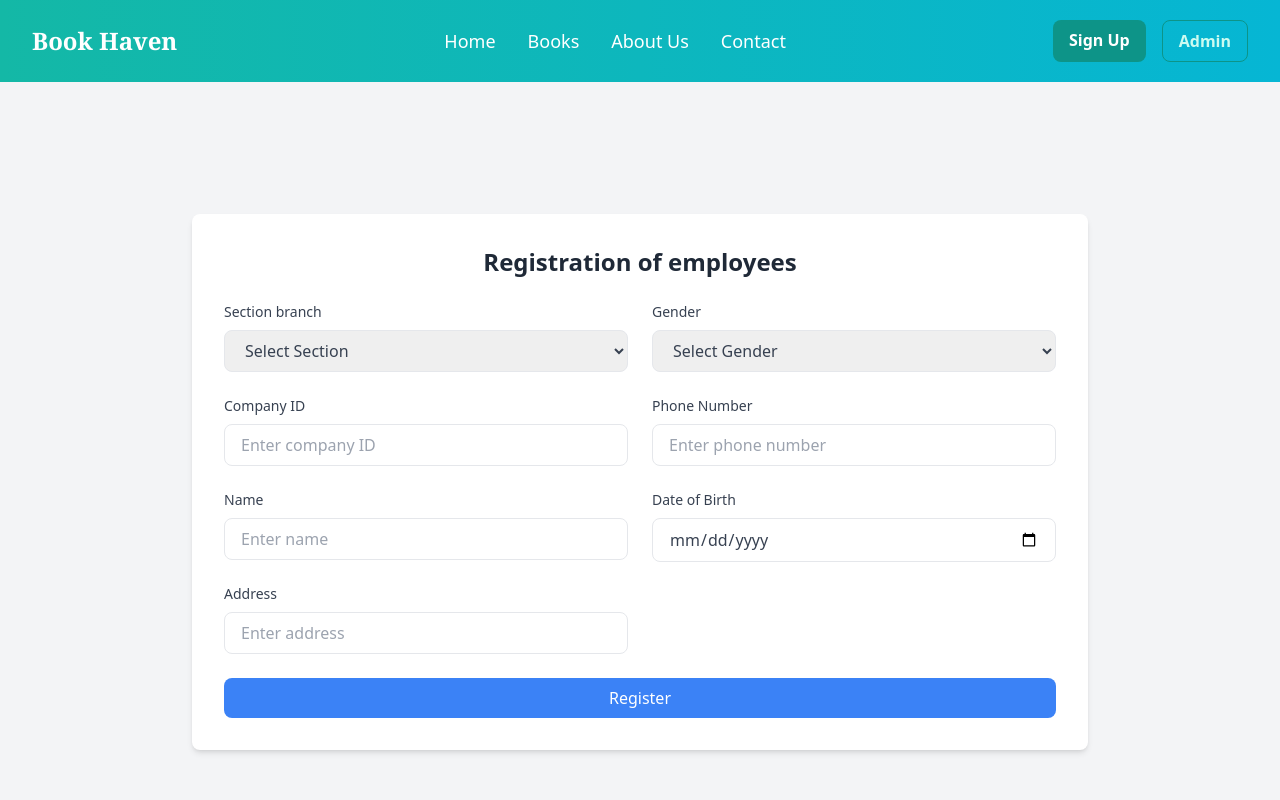
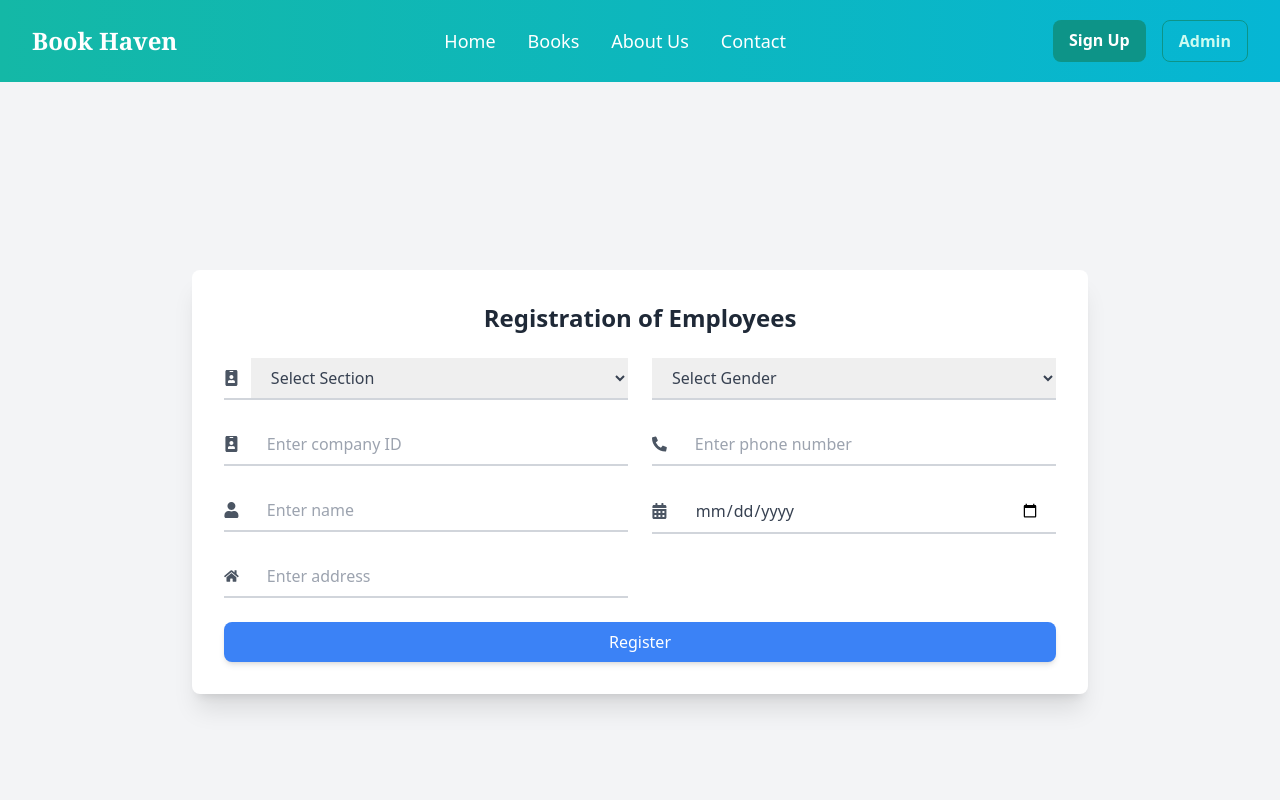
Before and after one commit to LAHIRUKBI/Book-Store, a React (Vite) app in the folder frontend/: page /employeeregister in a window 1280 px wide. Shown: the top 800 px of the page. Built offline with nearby package versions, Linux system fonts and the light colour scheme.

Commit message:
fix styles

```diff
--- a/frontend/src/Pages/Admin_Home.jsx
+++ b/frontend/src/Pages/Admin_Home.jsx
@@ -68,16 +68,6 @@ export default function Admin_Home() {
           </div>
         </div>
       </main>
-
-      {/* Footer */}
-      <footer className="bg-gray-800 text-white py-4">
-        <div className="container mx-auto px-4 text-center">
-          <p className="text-sm">
-            &copy; {new Date().getFullYear()} Admin Dashboard. All rights
-            reserved.
-          </p>
-        </div>
-      </footer>
     </div>
   );
 }
--- a/frontend/src/Pages/Employee_register.jsx
+++ b/frontend/src/Pages/Employee_register.jsx
@@ -1,5 +1,6 @@
 import React, { useState } from 'react';
 import axios from 'axios';
+import { FaUser, FaPhoneAlt, FaHome, FaCalendarAlt, FaIdBadge } from 'react-icons/fa'; // Import Font Awesome icons
 
 export default function Employee_register() {
   const [formData, setFormData] = useState({
@@ -28,66 +29,55 @@ export default function Employee_register() {
 
   return (
     <div className="min-h-screen flex items-center justify-center bg-gray-100 py-8">
-      <form className="bg-white shadow-md rounded-lg p-8 max-w-4xl w-full">
-        <h1 className="text-2xl font-bold text-gray-800 mb-6 text-center">Registration of employees</h1>
+      <form className="bg-white shadow-xl rounded-lg p-8 max-w-4xl w-full">
+        <h1 className="text-2xl font-bold text-gray-800 mb-6 text-center">Registration of Employees</h1>
         <div className="grid grid-cols-1 md:grid-cols-2 gap-6">
           {/* Left Section */}
           <div>
             {/* Section Field */}
-            <div className="mb-6">
-              <label htmlFor="section" className="block text-sm font-medium text-gray-700 mb-2">
-                Section branch
-              </label>
+            <div className="mb-6 flex items-center border-b-2 border-gray-300">
+              <FaIdBadge className="text-gray-600 mr-3" />
               <select
                 id="section"
                 name="section"
-                className="w-full px-4 py-2 border rounded-lg text-gray-700 focus:outline-none focus:ring-2 focus:ring-blue-400"
+                className="w-full px-4 py-2 text-gray-700 focus:outline-none focus:ring-2 focus:ring-blue-400"
                 onChange={handleChange}
               >
                 <option value="">Select Section</option>
-                <option value="Employee">Employee</option>
-                <option value="Staff Manager">Staff Manager</option>
                 <option value="Stock Manager">Stock Manager</option>
-                <option value="vehicle Manager">Vehicle Manager</option>
                 <option value="Delivery Manager">Delivery Manager</option>
               </select>
             </div>
-            <div className="mb-6">
-              <label htmlFor="companyNumber" className="block text-sm font-medium text-gray-700 mb-2">
-                Company ID
-              </label>
+            <div className="mb-6 flex items-center border-b-2 border-gray-300">
+              <FaIdBadge className="text-gray-600 mr-3" />
               <input
                 type="text"
                 id="companyNumber"
                 name="companyNumber"
                 placeholder="Enter company ID"
-                className="w-full px-4 py-2 border rounded-lg text-gray-700 focus:outline-none focus:ring-2 focus:ring-blue-400"
+                className="w-full px-4 py-2 text-gray-700 focus:outline-none focus:ring-2 focus:ring-blue-400"
                 onChange={handleChange}
               />
             </div>
-            <div className="mb-6">
-              <label htmlFor="name" className="block text-sm font-medium text-gray-700 mb-2">
-                Name
-              </label>
+            <div className="mb-6 flex items-center border-b-2 border-gray-300">
+              <FaUser className="text-gray-600 mr-3" />
               <input
                 type="text"
                 id="name"
                 name="name"
                 placeholder="Enter name"
-                className="w-full px-4 py-2 border rounded-lg text-gray-700 focus:outline-none focus:ring-2 focus:ring-blue-400"
+                className="w-full px-4 py-2 text-gray-700 focus:outline-none focus:ring-2 focus:ring-blue-400"
                 onChange={handleChange}
               />
             </div>
-            <div className="mb-6">
-              <label htmlFor="address" className="block text-sm font-medium text-gray-700 mb-2">
-                Address
-              </label>
+            <div className="mb-6 flex items-center border-b-2 border-gray-300">
+              <FaHome className="text-gray-600 mr-3" />
               <input
                 type="text"
                 id="address"
                 name="address"
                 placeholder="Enter address"
-                className="w-full px-4 py-2 border rounded-lg text-gray-700 focus:outline-none focus:ring-2 focus:ring-blue-400"
+                className="w-full px-4 py-2 text-gray-700 focus:outline-none focus:ring-2 focus:ring-blue-400"
                 onChange={handleChange}
               />
             </div>
@@ -95,14 +85,11 @@ export default function Employee_register() {
 
           {/* Right Section */}
           <div>
-            <div className="mb-6">
-              <label htmlFor="gender" className="block text-sm font-medium text-gray-700 mb-2">
-                Gender
-              </label>
+            <div className="mb-6 flex items-center border-b-2 border-gray-300">
               <select
                 id="gender"
                 name="gender"
-                className="w-full px-4 py-2 border rounded-lg text-gray-700 focus:outline-none focus:ring-2 focus:ring-blue-400"
+                className="w-full px-4 py-2 text-gray-700 focus:outline-none focus:ring-2 focus:ring-blue-400"
                 onChange={handleChange}
               >
                 <option value="">Select Gender</option>
@@ -111,28 +98,24 @@ export default function Employee_register() {
                 <option value="Other">Other</option>
               </select>
             </div>
-            <div className="mb-6">
-              <label htmlFor="phoneNumber" className="block text-sm font-medium text-gray-700 mb-2">
-                Phone Number
-              </label>
+            <div className="mb-6 flex items-center border-b-2 border-gray-300">
+              <FaPhoneAlt className="text-gray-600 mr-3" />
               <input
                 type="text"
                 id="phoneNumber"
                 name="phoneNumber"
                 placeholder="Enter phone number"
-                className="w-full px-4 py-2 border rounded-lg text-gray-700 focus:outline-none focus:ring-2 focus:ring-blue-400"
+                className="w-full px-4 py-2 text-gray-700 focus:outline-none focus:ring-2 focus:ring-blue-400"
                 onChange={handleChange}
               />
             </div>
-            <div className="mb-6">
-              <label htmlFor="dateOfBirth" className="block text-sm font-medium text-gray-700 mb-2">
-                Date of Birth
-              </label>
+            <div className="mb-6 flex items-center border-b-2 border-gray-300">
+              <FaCalendarAlt className="text-gray-600 mr-3" />
               <input
                 type="date"
                 id="dateOfBirth"
                 name="dateOfBirth"
-                className="w-full px-4 py-2 border rounded-lg text-gray-700 focus:outline-none focus:ring-2 focus:ring-blue-400"
+                className="w-full px-4 py-2 text-gray-700 focus:outline-none focus:ring-2 focus:ring-blue-400"
                 onChange={handleChange}
               />
             </div>
@@ -140,7 +123,7 @@ export default function Employee_register() {
         </div>
         <button
           type="submit"
-          className="w-full bg-blue-500 text-white py-2 rounded-lg hover:bg-blue-600 transition-colors"
+          className="w-full bg-blue-500 text-white py-2 rounded-lg hover:bg-blue-600 transition-colors shadow-md"
           onClick={handleSubmit}
         >
           Register
--- a/frontend/src/Pages/Shop_workers_Login.jsx
+++ b/frontend/src/Pages/Shop_workers_Login.jsx
@@ -39,17 +39,11 @@ export default function Admin_Login() {
         const { section } = companyCredentials;
 
         switch (section) {
-          case 'Employee':
-            navigate('/employeehome');
-            break;
           case 'Staff Manager':
             navigate('/staffmanagerhome');
             break;
           case 'Stock Manager':
             navigate('/Book_manager_home');
-            break;
-          case 'Vehicle Manager':
-            navigate('/vehiclemanagerhome');
             break;
           case 'Delivery Manager':
             navigate('/deliverymanagerhome');
@@ -192,10 +186,7 @@ export default function Admin_Login() {
                   className="w-full bg-transparent border-none focus:outline-none text-gray-900"
                 >
                   <option value="">Select Section</option>
-                  <option value="Employee">Employee</option>
-                  <option value="Staff Manager">Staff Manager</option>
                   <option value="Stock Manager">Stock Manager</option>
-                  <option value="Vehicle Manager">Vehicle Manager</option>
                   <option value="Delivery Manager">Delivery Manager</option>
                 </select>
               </div>
```
